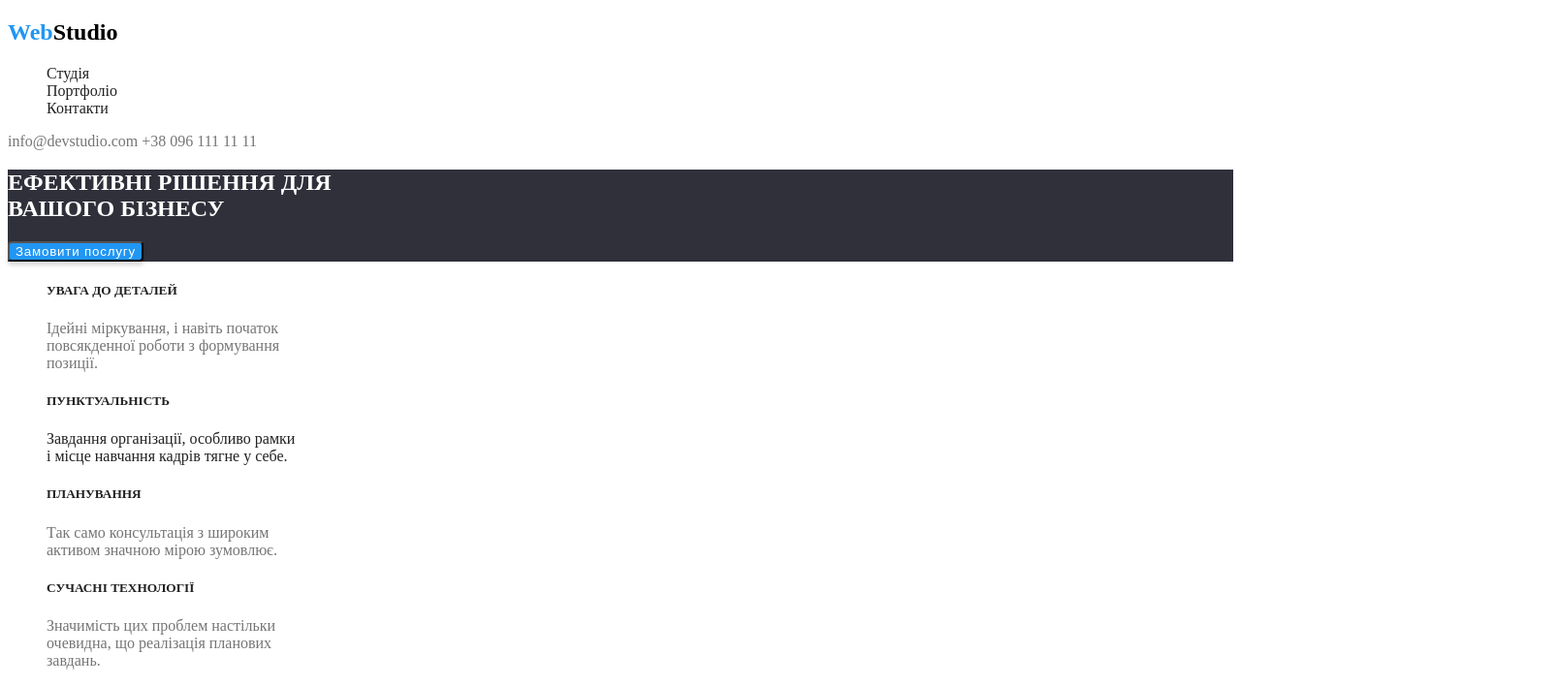
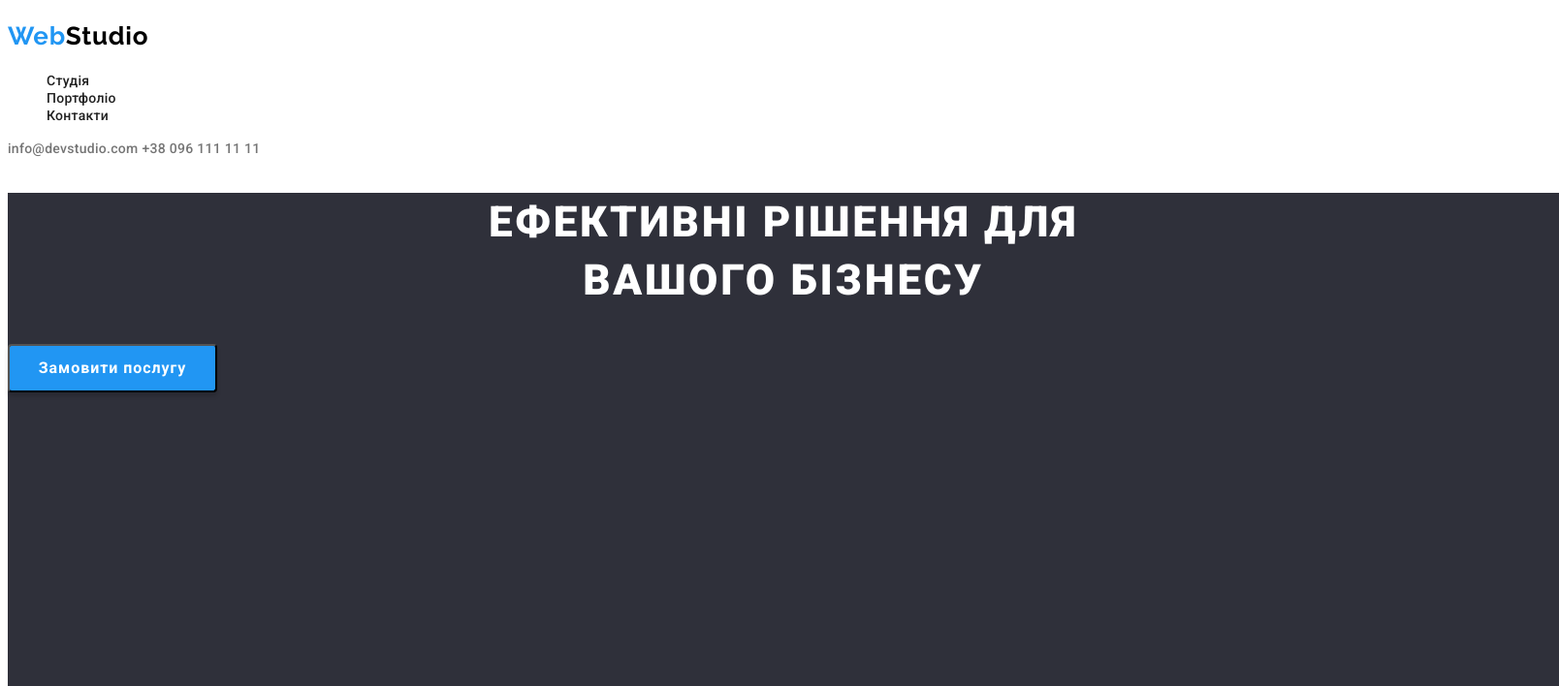
Before and after one commit to Nazariy150286/WebStudio, a plain HTML site: page Webstudio.html in a window 1280 px wide. Shown: the top 708 px of the page at 97% size, 1608 px wide, since content can reach past the window. Drawn offline with Linux system fonts and the light colour scheme.

Commit message:
changed html,css

```diff
--- a/Webstudio.html
+++ b/Webstudio.html
@@ -5,6 +5,9 @@
     <meta http-equiv="X-UA-Compatible" content="IE=edge">
     <meta name="viewport" content="width=device-width, initial-scale=1.0">
     <title>WebStudio</title>
+    <link rel="preconnect" href="https://fonts.googleapis.com">
+    <link rel="preconnect" href="https://fonts.gstatic.com" crossorigin>
+    <link href="https://fonts.googleapis.com/css2?family=Raleway:wght@700&family=Roboto:wght@400;500;700;900&display=swap" rel="stylesheet">
     <link rel="stylesheet" href="./style.css">
 </head>
 <body>
--- a/style.css
+++ b/style.css
@@ -1,81 +1,116 @@
-.logo{
+.logo {
+  font-family: "Raleway";
+  font-style: normal;
+  font-weight: 700;
+  font-size: 26px;
+  line-height: 31px;
+  /* identical to box height */
+  letter-spacing: 0.03em;
   color: black;
 }
 
 .logo span {
-    color:#2196F3 ;
+  color: #2196f3;
 }
 
 .header_link {
   list-style-type: none;
-
 }
 
 .header_link a {
+  font-family: "Roboto";
+  font-style: normal;
+  font-weight: 500;
+  font-size: 14px;
+  line-height: 16px;
+  letter-spacing: 0.02em;
   text-decoration: none;
   color: #212121;
 }
 .header_link a:hover {
-   color: #2196F3;
+  color: #2196f3;
 }
 
 .menu_contact a {
+  font-family: "Roboto";
+  font-style: normal;
+  font-weight: 500;
+  font-size: 14px;
+  line-height: 16px;
+  letter-spacing: 0.02em;
   text-decoration: none;
-color: #757575
+  color: #757575;
 }
 
-.menu_contact a:hover{
-    color: #2196F3
+.menu_contact a:hover {
+  color: #2196f3;
 }
 
 .title {
-    color: #FFFFFF
+  color: #ffffff;
+}
+
+.promo h1 {
+  font-family: "Roboto";
+  font-style: normal;
+  font-weight: 900;
+  font-size: 44px;
+  line-height: 60px;
+  /* or 136% */
+
+  text-align: center;
+  letter-spacing: 0.06em;
+  text-transform: uppercase;
+}
+.promo{
+background-color: #2F303A;
+width: 1600px;
+height: 600px;
 }
 
 .follow_the_link {
-    color: #FFFFFF
-}
-
-.promo{
-background-color:#2F303A ;
-}
-
-button {
-display: flex;
-align-items: center;
+ font-family: 'Roboto';
+font-style: normal;
+font-weight: 700;
+font-size: 16px;
+line-height: 30px;
+/* identical to box height, or 188% */
 text-align: center;
 letter-spacing: 0.06em;
+width: 216px;
+height: 50px;
 color: #FFFFFF;
-    background-color: #2196F3;
+background: #2196F3;
 box-shadow: 0px 4px 4px rgba(0, 0, 0, 0.15);
 border-radius: 4px;
+
 }
 
 .list {
-list-style-type : none;
-color: #212121
-}
-
-.information{
-    color: #757575
-}
-
-.type_of_work{
+  list-style-type: none;
   color: #212121;
 }
 
-.team{
+.information {
+  color: #757575;
+}
+
+.type_of_work {
   color: #212121;
 }
 
-.name_work{
+.team {
+  color: #212121;
+}
+
+.name_work {
   color: #757575;
 }
 .adress {
- color:  #FFFFFF;
+  color: #ffffff;
 }
 
-.footer-list{
+.footer-list {
   list-style-type: none;
   text-decoration: none;
 }
```
Lines whose indentation alone changed are shown as unchanged.
